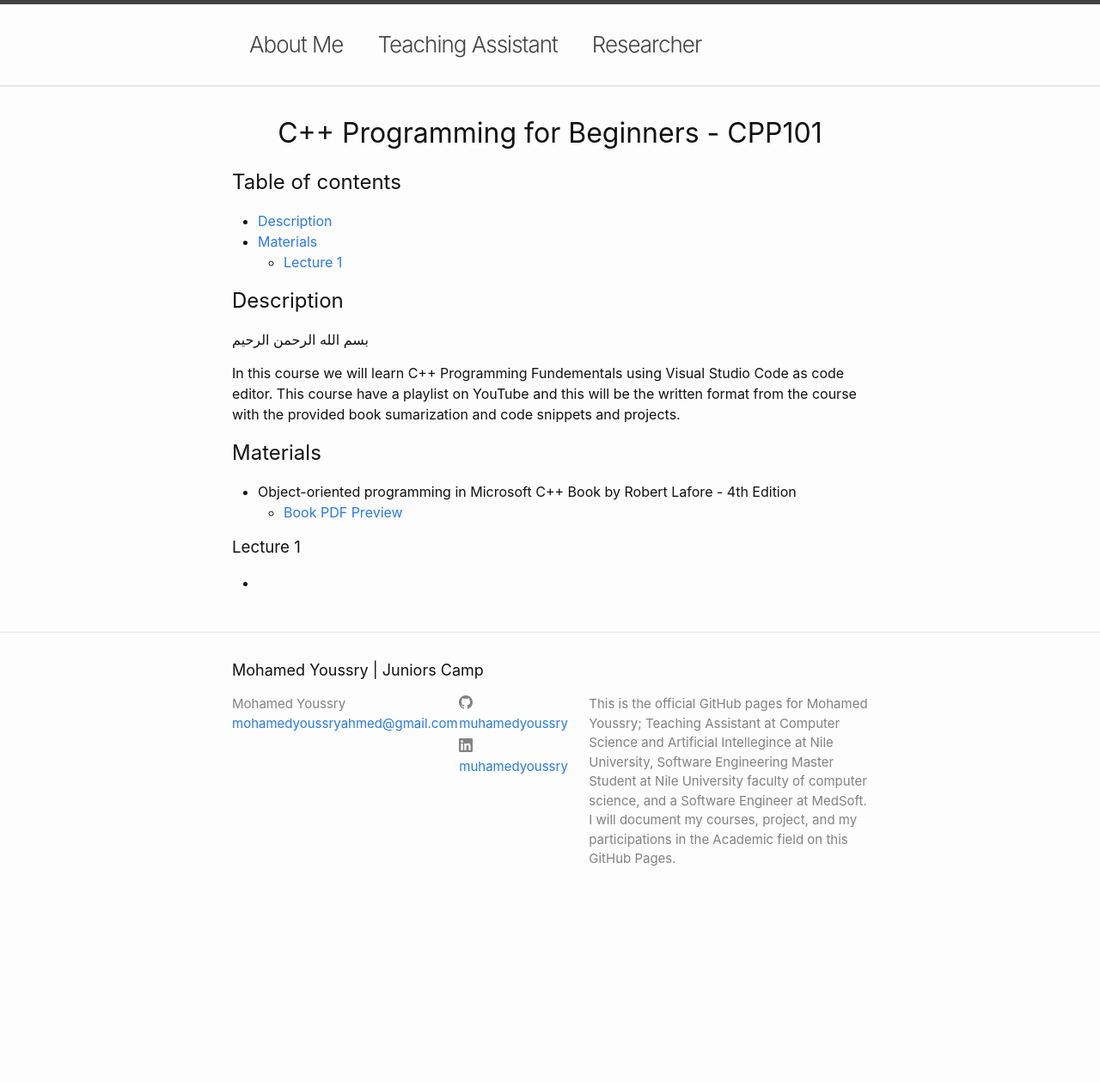
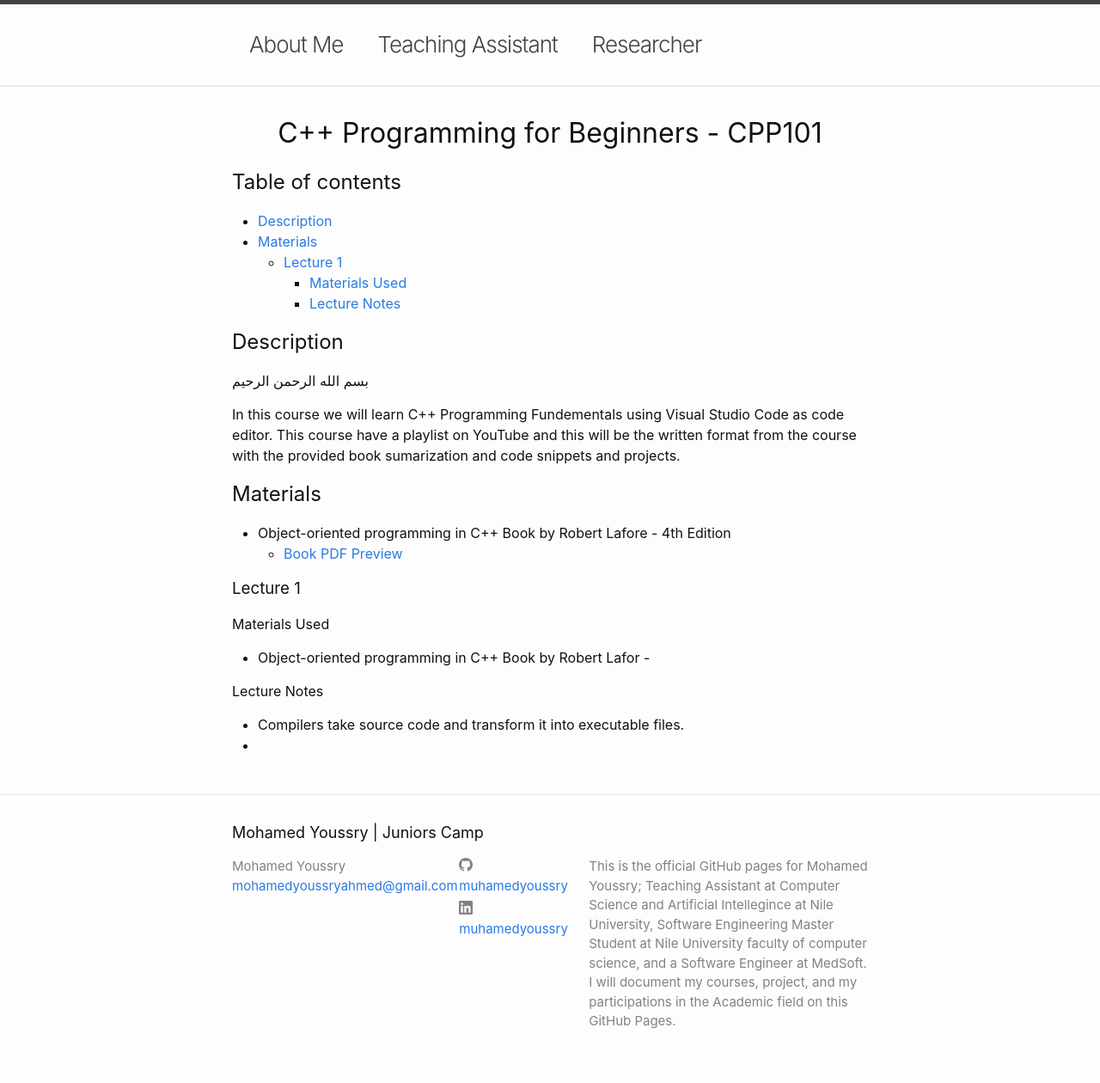
Before and after one commit to muhamedyoussry/muhamedyoussry.github.io, a Jekyll site: the page built from ta_pages/CPP101/CPP101.md, in a window 1280 px wide. Shown: the whole page at 86% size. Built offline with Jekyll 4.4.1, drawn with Linux system fonts in a browser that asks for light colours; before the commit the page ends 1071 px from its top, so only the background shows below that.

```diff
--- a/ta_pages/CPP101/CPP101.md
+++ b/ta_pages/CPP101/CPP101.md
@@ -12,6 +12,8 @@ title: CPP101
 - [Description](#description)
 - [Materials](#materials)
   - [Lecture 1](#lecture-1)
+    - [Materials Used](#materials-used)
+    - [Lecture Notes](#lecture-notes)
 
 
 ## Description
@@ -20,9 +22,19 @@ title: CPP101
 In this course we will learn C++ Programming Fundementals using Visual Studio Code as code editor. This course have a playlist on YouTube and this will be the written format from the course with the provided book sumarization and code snippets and projects.
 
 ## Materials
-- Object-oriented programming in Microsoft C++ Book by Robert Lafore - 4th Edition
+- Object-oriented programming in C++ Book by Robert Lafore - 4th Edition
   - [Book PDF Preview](https://zuhaib-shaikh.neocities.org/downloads/oop/OOP_book.pdf)
 
 
 ### Lecture 1
+
+
+#### Materials Used
+
+- Object-oriented programming in C++ Book by Robert Lafor -
+
+
+#### Lecture Notes
+
+- Compilers take source code and transform it into executable files.
 -
```
Also changed, not shown: master_pages/Statistics_Probability.md (+7 -2 lines), ta.md (+0 -1 lines).
